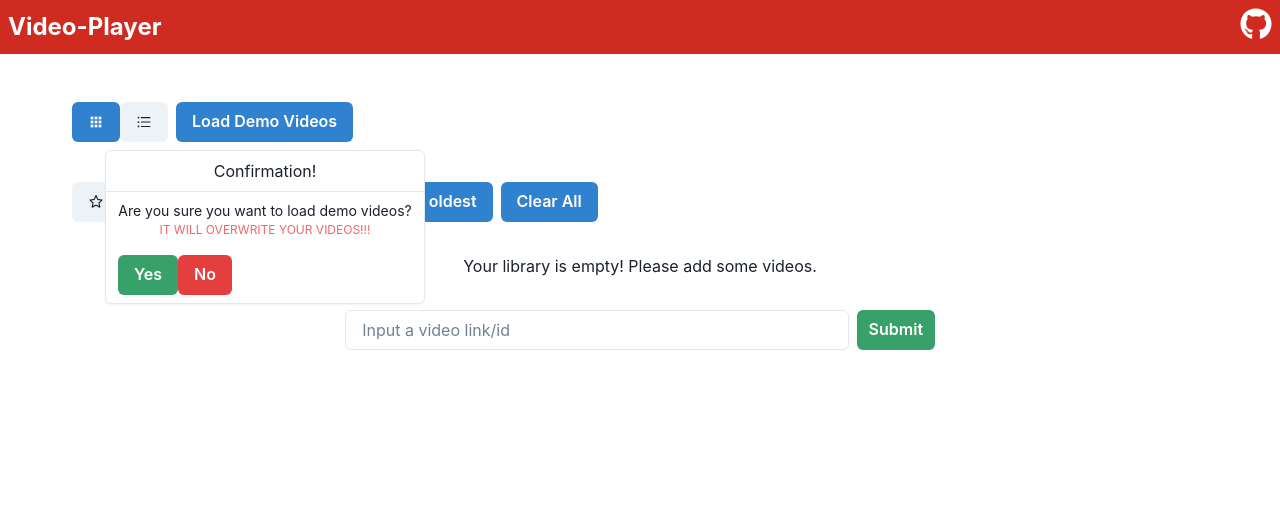
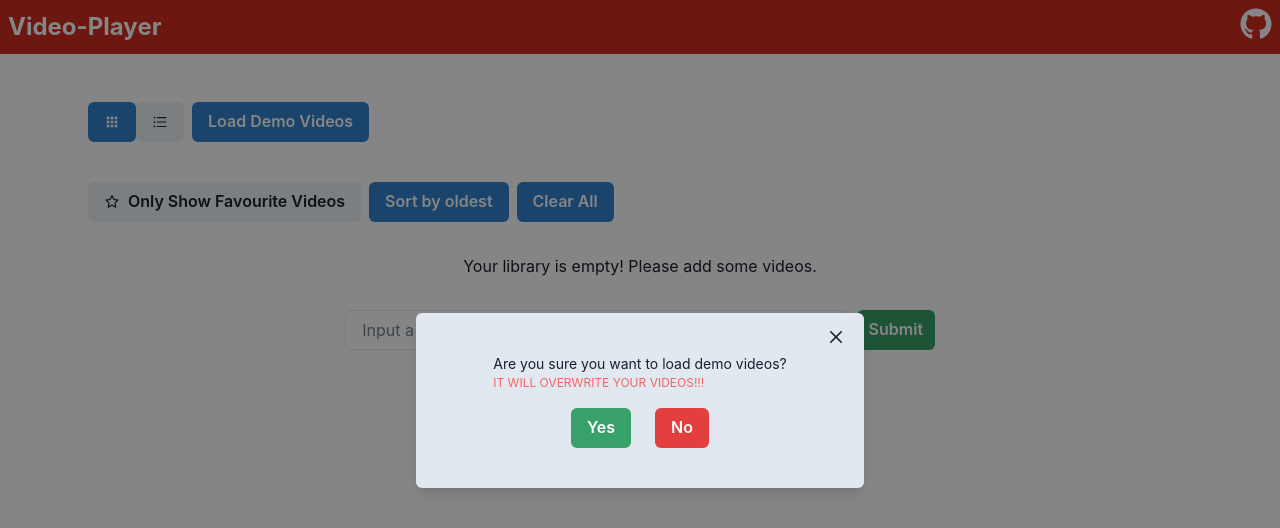
Before and after one commit to Jakub-Chojnacki/digimonkeys, a React (Vite) app: page / in a window 1280 px wide. Both pictures are taken after a click on the button "Load Demo Videos". Shown: the top 528 px of the page. Built offline with nearby package versions, Linux system fonts and the light colour scheme.

Commit message:
replaced popovers with modals

```diff
--- /dev/null
+++ b/src/components/UI/ConfirmationModal.jsx
@@ -0,0 +1,58 @@
+import React from 'react';
+import {
+  Modal,
+  ModalOverlay,
+  ModalContent,
+  ModalBody,
+  ModalCloseButton,
+  Flex,
+  Box,
+  useDisclosure,
+  Button,
+  Text,
+} from '@chakra-ui/react';
+const ConfirmationModal = ({
+  buttonText,
+  buttonColorScheme,
+  confirmationText,
+  confirmationAction,
+}) => {
+  const { isOpen, onOpen, onClose } = useDisclosure();
+
+  const ConfirmAction = () => {
+    confirmationAction();
+    onClose()
+  }
+  return (
+    <Box>
+      <Button colorScheme={buttonColorScheme} onClick={onOpen}>
+        {buttonText}
+      </Button>
+      <Modal
+        size={['xs', 'md']}
+        isOpen={isOpen}
+        onClose={onClose}
+        motionPreset="slideInBottom"
+        isCentered
+      >
+        <ModalOverlay />
+        <ModalContent backgroundColor="gray.200">
+          <ModalCloseButton />
+          <ModalBody p={10}>
+            <Flex align="center" justify="center" direction="column">
+              <Text fontSize={16}>{confirmationText}</Text>
+              <Flex marginTop={4} align="center" justify="space-around" gap={6}>
+                <Button colorScheme="green" onClick={ConfirmAction}>
+                  Yes
+                </Button>
+                <Button colorScheme="red" onClick={onClose}>No</Button>
+              </Flex>
+            </Flex>
+          </ModalBody>
+        </ModalContent>
+      </Modal>
+    </Box>
+  );
+};
+
+export default ConfirmationModal;
--- a/src/components/UI/Layout.jsx
+++ b/src/components/UI/Layout.jsx
@@ -7,7 +7,7 @@ import AddVideo from "../videos/AddVideo";
 const Layout = () => {
   return (
     <Flex direction="column" align="center">
-       <Container as='main' maxW='1200px' pX={['0','6','8']}>
+       <Container as='main' maxW='1200px' paddingX={['0','6','8']}>
         <VideoLibrary />
       </Container>
       <AddVideo/>
--- a/src/components/videos/SingleVideo/VideoActionIcons.jsx
+++ b/src/components/videos/SingleVideo/VideoActionIcons.jsx
@@ -14,6 +14,7 @@ import {
 } from '@chakra-ui/react';
 
 import VideoContext from '../../../context/video-context';
+import ConfirmationModal from '../../UI/ConfirmationModal';
 
 const VideoActionIcons = ({ id, isFav, openVideoModal }) => {
   const [showPopover, setShowPopover] = useState(false);
@@ -23,9 +24,7 @@ const VideoActionIcons = ({ id, isFav, openVideoModal }) => {
     <Flex align="center" justify="space-around" fontSize={20} width="100%">
       <Button
         onClick={openVideoModal}
-        _hover={{
-          background: 'white',
-        }}
+        colorScheme="gray"
       >
         <Icon
           as={AiFillEye}
@@ -34,48 +33,23 @@ const VideoActionIcons = ({ id, isFav, openVideoModal }) => {
           fontSize={24}
         />
       </Button>
-      <Popover isOpen={showPopover} onBlur={() => setShowPopover(false)}>
-        <PopoverTrigger>
-          <Button
-            onClick={() => setShowPopover(true)}
-            _hover={{
-              background: 'white',
-            }}
-          >
-            <Icon
-              as={FaTrashAlt}
-              cursor="pointer"
-              data-test-name="delete"
-              fontSize={20}
-            />
-          </Button>
-        </PopoverTrigger>
-        <PopoverContent>
-          <PopoverHeader>Confirmation!</PopoverHeader>
-          <PopoverBody>
-            <Text fontSize={16}>
-              Are you sure you want to delete this video?
-            </Text>
-            <Flex marginTop={4} align="center" justify="space-around">
-              <Button
-                colorScheme="green"
-                onClick={() => deleteVideoHandler(id)}
-              >
-                Yes
-              </Button>
-              <Button colorScheme="red" onClick={() => setShowPopover(false)}>
-                No
-              </Button>
-            </Flex>
-          </PopoverBody>
-        </PopoverContent>
-      </Popover>
+
+        <ConfirmationModal
+          buttonText={<Icon
+            as={FaTrashAlt}
+            cursor="pointer"
+            data-test-name="delete"
+            fontSize={20}
+            background="none"
+          />}
+          buttonColorScheme="gray"
+          confirmationText={"Are you sure you want to delete this video?"}
+          confirmationAction={() => deleteVideoHandler(id)}
+        />
       {isFav ? (
         <Button
           onClick={() => toggleFavHandler(id, isFav)}
-          _hover={{
-            background: 'white',
-          }}
+          colorScheme="gray"
         >
           <Icon
             as={AiFillStar}
@@ -87,9 +61,7 @@ const VideoActionIcons = ({ id, isFav, openVideoModal }) => {
       ) : (
         <Button
           onClick={() => toggleFavHandler(id, isFav)}
-          _hover={{
-            background: 'white',
-          }}
+          colorScheme="gray"
         >
           <Icon
             as={AiOutlineStar}
--- a/src/components/videos/VideoLibrary/VideoLibraryActionButtons.jsx
+++ b/src/components/videos/VideoLibrary/VideoLibraryActionButtons.jsx
@@ -1,23 +1,16 @@
-import React, { useContext, useState } from 'react';
+import React, { useContext } from 'react';
 import { AiOutlineStar, AiFillStar } from 'react-icons/ai';
-import VideoContext from '../../../context/video-context';
 import {
   Flex,
   Icon,
-  Text,
   Button,
-  Popover,
-  PopoverTrigger,
-  PopoverContent,
-  PopoverHeader,
-  PopoverBody,
 } from '@chakra-ui/react';
+
+import VideoContext from '../../../context/video-context';
+import ConfirmationModal from '../../UI/ConfirmationModal';
+
 const VideoLibraryActionButtons = () => {
-  const [showPopover, setShowPopover] = useState(false);
-  const handleSubmitConfirmation = () => {
-    clearStoredVideos();
-    setShowPopover(false);
-  };
+
   const {
     clearStoredVideos,
     setShowOnlyFav,
@@ -52,32 +45,7 @@ const VideoLibraryActionButtons = () => {
       >
         {!isVideoOrderReversed ? 'Sort by oldest' : 'Sort by newest'}
       </Button>
-
-      <Popover isOpen={showPopover} onBlur={() => setShowPopover(false)}>
-        <PopoverTrigger>
-          <Button
-            onClick={() => setShowPopover(true)}
-            colorScheme="blue"
-            fontSize={['8', '12', '16']}
-          >
-            Clear All
-          </Button>
-        </PopoverTrigger>
-        <PopoverContent>
-          <PopoverHeader>Confirmation!</PopoverHeader>
-          <PopoverBody>
-            <Text fontSize={16}>Are you sure you want to clear videos?</Text>
-            <Flex marginTop={4} align="center" justify="space-around">
-              <Button colorScheme="green" onClick={handleSubmitConfirmation}>
-                Yes
-              </Button>
-              <Button colorScheme="red" onClick={() => setShowPopover(false)}>
-                No
-              </Button>
-            </Flex>
-          </PopoverBody>
-        </PopoverContent>
-      </Popover>
+      <ConfirmationModal buttonText="Clear All" buttonColorScheme="blue" confirmationText={"Are you sure you want to clear videos?"} confirmationAction={clearStoredVideos} />
     </Flex>
   );
 };
--- a/src/components/videos/VideoLibrary/VideoLibrarySettings.jsx
+++ b/src/components/videos/VideoLibrary/VideoLibrarySettings.jsx
@@ -1,85 +1,46 @@
-import React, { useContext, useState } from "react";
-import {
-  Button,
-  Text,
-  Flex,
-  Popover,
-  PopoverTrigger,
-  PopoverContent,
-  PopoverHeader,
-  PopoverBody,
-} from "@chakra-ui/react";
-import { AiOutlineUnorderedList } from "react-icons/ai";
-import { CgMenuGridR } from "react-icons/cg";
-
-import VideoContext from "../../../context/video-context";
+import React, { useContext } from 'react';
+import { Button, Text, Flex } from '@chakra-ui/react';
+import { AiOutlineUnorderedList } from 'react-icons/ai';
+import { CgMenuGridR } from 'react-icons/cg';
+import ConfirmationModal from '../../UI/ConfirmationModal';
+import VideoContext from '../../../context/video-context';
 
 const VideoLibrarySettings = () => {
+  const { toggleListDisplay, toggleTileDisplay, listView, loadDemo } =
+    useContext(VideoContext);
 
-  const {
-    toggleListDisplay,
-    toggleTileDisplay,
-    listView,
-    videosPerPage,
-    setVideosPerPage,
-    loadDemo
-  } = useContext(VideoContext);
+  const confirmationModalText = (
+    <>
+      <Text fontSize={14}>Are you sure you want to load demo videos?</Text>
+      <Text fontSize={12} color="red.400">
+        IT WILL OVERWRITE YOUR VIDEOS!!!
+      </Text>
+    </>
+  );
 
-  const handleChangeVidsPerPage = (e) => {
-    setVideosPerPage(e.target.value);
-  };
-  const [showPopover, setShowPopover] = useState(false);
-  const handleSubmitConfirmation = () => {
-    loadDemo();
-    setShowPopover(false);
-  };
   return (
     <Flex marginY={6} gap={2} direction="row">
       <Flex>
         <Button
-          colorScheme={!listView ? "blue" : "gray"}
+          colorScheme={!listView ? 'blue' : 'gray'}
           onClick={toggleTileDisplay}
         >
           <CgMenuGridR />
         </Button>
         <Button
-          colorScheme={listView ? "blue" : "gray"}
+          colorScheme={listView ? 'blue' : 'gray'}
           onClick={toggleListDisplay}
         >
           <AiOutlineUnorderedList />
         </Button>
       </Flex>
       <Flex align="start" direction="column">
-        <Popover isOpen={showPopover} onBlur={() => setShowPopover(false)}>
-          <PopoverTrigger>
-            <Button
-              colorScheme="blue"
-              onClick={() => setShowPopover(true)}
-              fontSize={["11", "12", "16"]}
-            >
-              Load Demo Videos
-            </Button>
-          </PopoverTrigger>
-          <PopoverContent>
-            <PopoverHeader>Confirmation!</PopoverHeader>
-            <PopoverBody>
-              <Text fontSize={14}>
-                Are you sure you want to load demo videos?
-              </Text>
-              <Text fontSize={12} color="red.400">
-                IT WILL OVERWRITE YOUR VIDEOS!!!
-              </Text>
-              <Flex marginTop={4} align="center">
-                <Button colorScheme="green" onClick={handleSubmitConfirmation}>
-                  Yes
-                </Button>
-                <Button colorScheme="red" onClick={() => setShowPopover(false)}>
-                  No
-                </Button>
-              </Flex>
-            </PopoverBody>
-          </PopoverContent>
-        </Popover>
+        <ConfirmationModal
+          buttonText="Load Demo Videos"
+          buttonColorScheme="blue"
+          confirmationText={confirmationModalText}
+          confirmationAction={loadDemo}
+        />
       </Flex>
     </Flex>
   );
```
